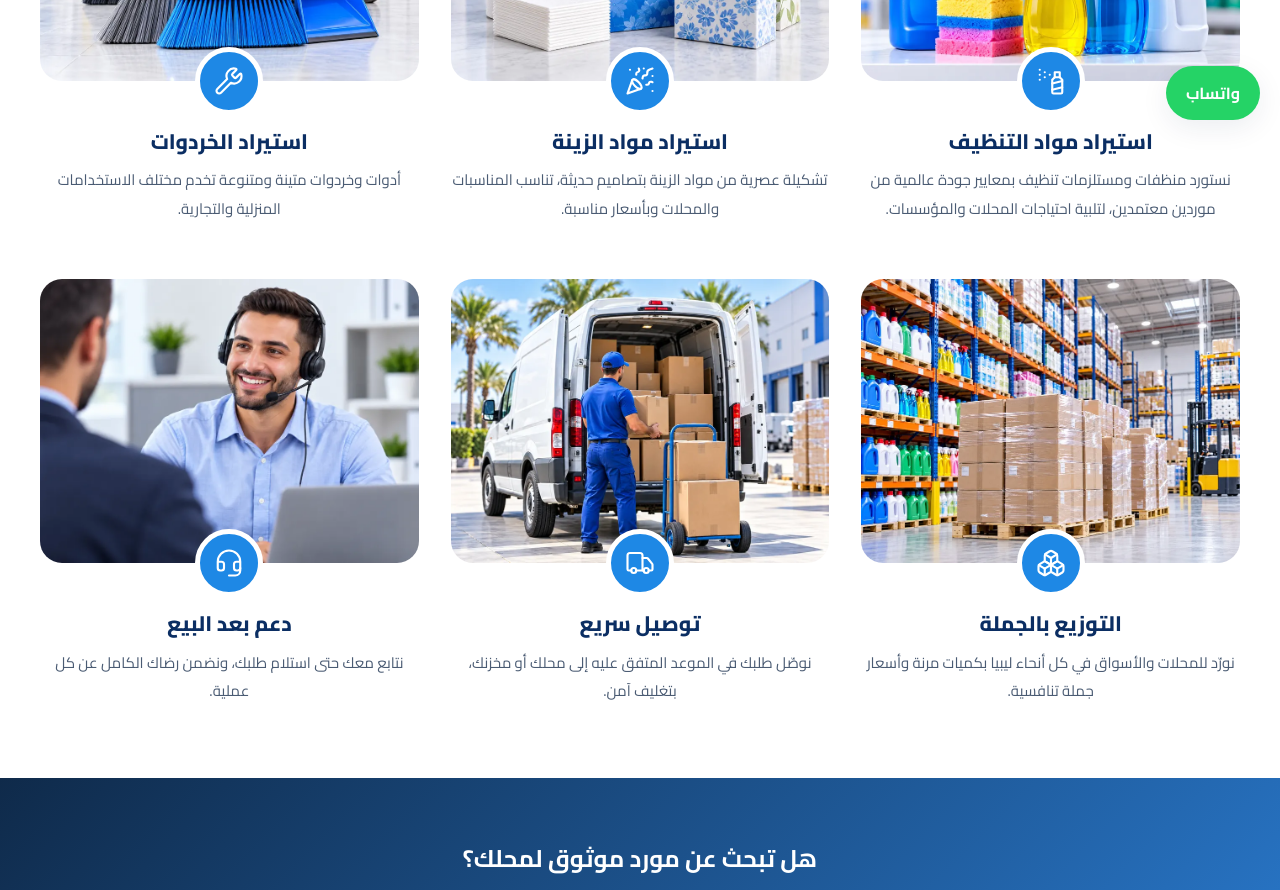
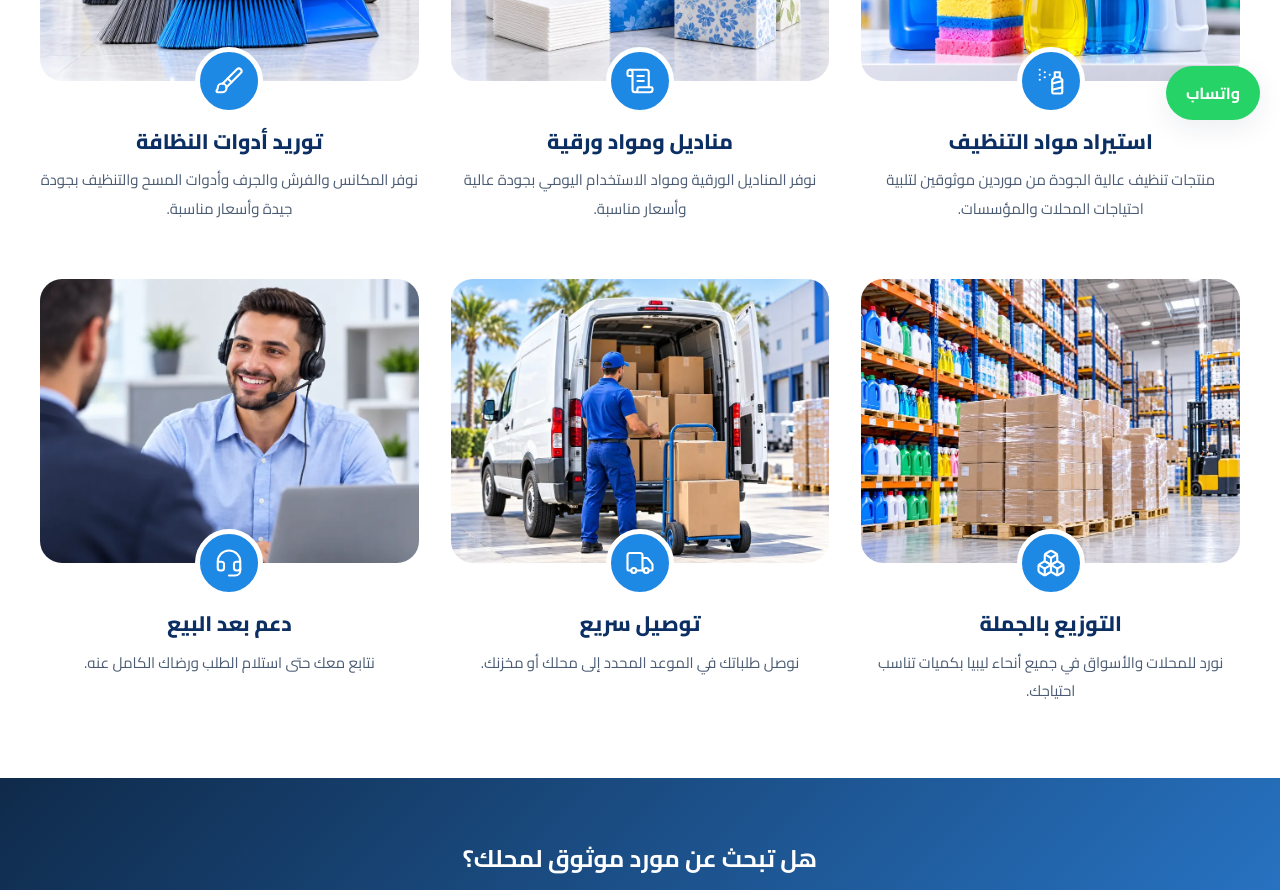
Before and after one commit to sh3rif0x/elamana-global, a Next.js app: page /services in a window 1280 px wide. Shown: the part 660-1550 px from the top of the page. Built offline with nearby package versions, Linux system fonts and the light colour scheme; no server answers.

Commit message:
services texts from design

```diff
--- a/src/components/sections/ServicesList.jsx
+++ b/src/components/sections/ServicesList.jsx
@@ -1,16 +1,16 @@
 import Image from "next/image";
 import Container from "../layout/Container";
 import SectionHeading from "../ui/SectionHeading";
-import { SprayCan, PartyPopper, Wrench, Boxes, Truck, Headset } from "lucide-react";
+import { SprayCan, ScrollText, Brush, Boxes, Truck, Headset } from "lucide-react";
 import styles from "./ServicesList.module.css";
 
 const ITEMS = [
-  { img: "inner-cleaning-supplies-01-1254x941.webp", Icon: SprayCan, title: "استيراد مواد التنظيف", text: "نستورد منظفات ومستلزمات تنظيف بمعايير جودة عالمية من موردين معتمدين، لتلبية احتياجات المحلات والمؤسسات." },
-  { img: "inner-tissues-paper-supplies-02.webp", Icon: PartyPopper, title: "استيراد مواد الزينة", text: "تشكيلة عصرية من مواد الزينة بتصاميم حديثة، تناسب المناسبات والمحلات وبأسعار مناسبة." },
-  { img: "inner-cleaning-tools-03.webp", Icon: Wrench, title: "استيراد الخردوات", text: "أدوات وخردوات متينة ومتنوعة تخدم مختلف الاستخدامات المنزلية والتجارية." },
-  { img: "inner-bulk-distribution-04.webp", Icon: Boxes, title: "التوزيع بالجملة", text: "نورّد للمحلات والأسواق في كل أنحاء ليبيا بكميات مرنة وأسعار جملة تنافسية." },
-  { img: "inner-fast-delivery-05.webp", Icon: Truck, title: "توصيل سريع", text: "نوصّل طلبك في الموعد المتفق عليه إلى محلك أو مخزنك، بتغليف آمن." },
-  { img: "inner-customer-support-06-1254x941.webp", Icon: Headset, title: "دعم بعد البيع", text: "نتابع معك حتى استلام طلبك، ونضمن رضاك الكامل عن كل عملية." },
+  { img: "inner-cleaning-supplies-01-1254x941.webp", Icon: SprayCan, title: "استيراد مواد التنظيف", text: "منتجات تنظيف عالية الجودة من موردين موثوقين لتلبية احتياجات المحلات والمؤسسات." },
+  { img: "inner-tissues-paper-supplies-02.webp", Icon: ScrollText, title: "مناديل ومواد ورقية", text: "نوفر المناديل الورقية ومواد الاستخدام اليومي بجودة عالية وأسعار مناسبة." },
+  { img: "inner-cleaning-tools-03.webp", Icon: Brush, title: "توريد أدوات النظافة", text: "نوفر المكانس والفرش والجرف وأدوات المسح والتنظيف بجودة جيدة وأسعار مناسبة." },
+  { img: "inner-bulk-distribution-04.webp", Icon: Boxes, title: "التوزيع بالجملة", text: "نورد للمحلات والأسواق في جميع أنحاء ليبيا بكميات تناسب احتياجك." },
+  { img: "inner-fast-delivery-05.webp", Icon: Truck, title: "توصيل سريع", text: "نوصل طلباتك في الموعد المحدد إلى محلك أو مخزنك." },
+  { img: "inner-customer-support-06-1254x941.webp", Icon: Headset, title: "دعم بعد البيع", text: "نتابع معك حتى استلام الطلب ورضاك الكامل عنه." },
 ];
 
 export default function ServicesList() {
```
